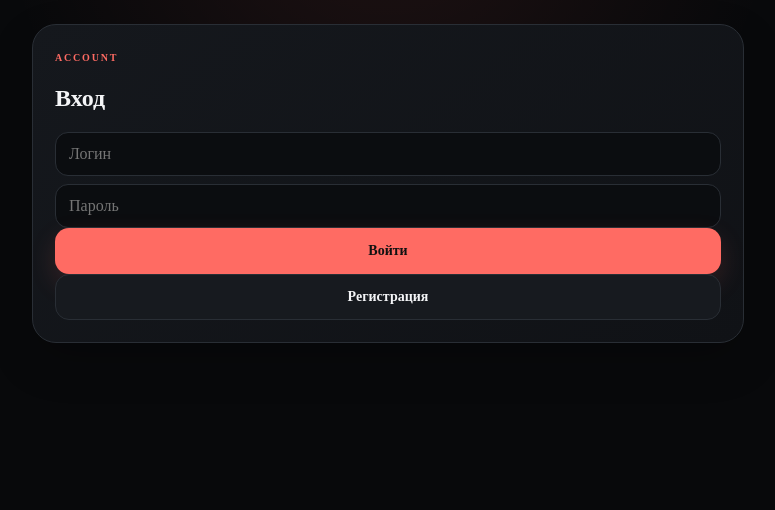
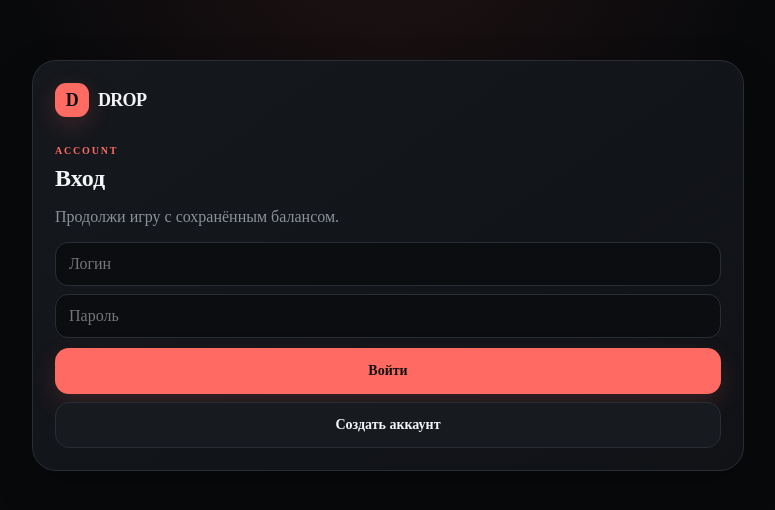
Before and after one commit to ramazimashew1205-oss/bulldrop-site, a PHP site: page /login.php in a window 1280 px wide. Shown: the top 510 px of the page, without its empty margins (252-1027 px from the left). Run offline with PHP 8.4, Linux system fonts and the light colour scheme.

Commit message:
Release v1.0.0: improve login flow and session role

```diff
--- a/login.php
+++ b/login.php
@@ -1,4 +1,13 @@
 <?php
-session_start();require __DIR__.'/config/database.php';$error='';
-if($_SERVER['REQUEST_METHOD']==='POST'){$s=$pdo->prepare('SELECT * FROM users WHERE username=?');$s->execute([trim($_POST['username']??'')]);$u=$s->fetch();if($u&&password_verify($_POST['password']??'',$u['password_hash'])){$_SESSION['user_id']=$u['id'];$_SESSION['user']=$u['username'];$_SESSION['balance']=(float)$u['balance'];header('Location: profile.php');exit;}$error='Неверный логин или пароль.';}
-?><!doctype html><html lang="ru"><head><meta charset="utf-8"><meta name="viewport" content="width=device-width,initial-scale=1"><title>Вход — DROP</title><link rel="stylesheet" href="assets/css/style.css"></head><body><div class="app"><main class="page"><section class="card" style="padding:22px"><span class="eyebrow">ACCOUNT</span><h1>Вход</h1><?php if($error):?><p class="danger"><?=$error?></p><?php endif;?><form method="post"><input class="input" name="username" placeholder="Логин" required><input class="input" style="margin-top:8px" name="password" type="password" placeholder="Пароль" required><button class="btn btn-primary wide">Войти</button></form><a class="btn btn-secondary wide" href="register.php">Регистрация</a></section></main></div></body></html>
+session_start();require __DIR__.'/config/database.php';
+$error='';
+if($_SERVER['REQUEST_METHOD']==='POST'){
+  $username=trim($_POST['username']??'');$password=$_POST['password']??'';
+  $s=$pdo->prepare('SELECT id,username,password_hash,role,balance FROM users WHERE username=? LIMIT 1');$s->execute([$username]);$u=$s->fetch();
+  if($u && password_verify($password,$u['password_hash'])){
+    session_regenerate_id(true);$_SESSION['user_id']=$u['id'];$_SESSION['user']=$u['username'];$_SESSION['role']=$u['role'];$_SESSION['balance']=(float)$u['balance'];header('Location: profile.php');exit;
+  }$error='Неверный логин или пароль.';
+}
+?>
+<!doctype html><html lang="ru"><head><meta charset="utf-8"><meta name="viewport" content="width=device-width,initial-scale=1,viewport-fit=cover"><title>Вход — DROP</title><link rel="stylesheet" href="assets/css/style.css?v=1.0.0"></head>
+<body><div class="app"><main class="page" style="padding-top:60px"><section class="card" style="padding:22px"><a class="brand" href="index.php"><span class="brand-mark">D</span>DROP</a><span class="eyebrow" style="margin-top:28px">ACCOUNT</span><h1 style="margin:7px 0 5px">Вход</h1><p class="muted">Продолжи игру с сохранённым балансом.</p><?php if($error):?><p class="danger"><?=$error?></p><?php endif;?><form method="post"><input class="input" name="username" placeholder="Логин" autocomplete="username" required><input class="input" style="margin-top:8px" name="password" type="password" placeholder="Пароль" autocomplete="current-password" required><button class="btn btn-primary wide" style="margin-top:10px">Войти</button></form><a class="btn btn-secondary wide" style="margin-top:8px" href="register.php">Создать аккаунт</a></section></main></div></body></html>
```
